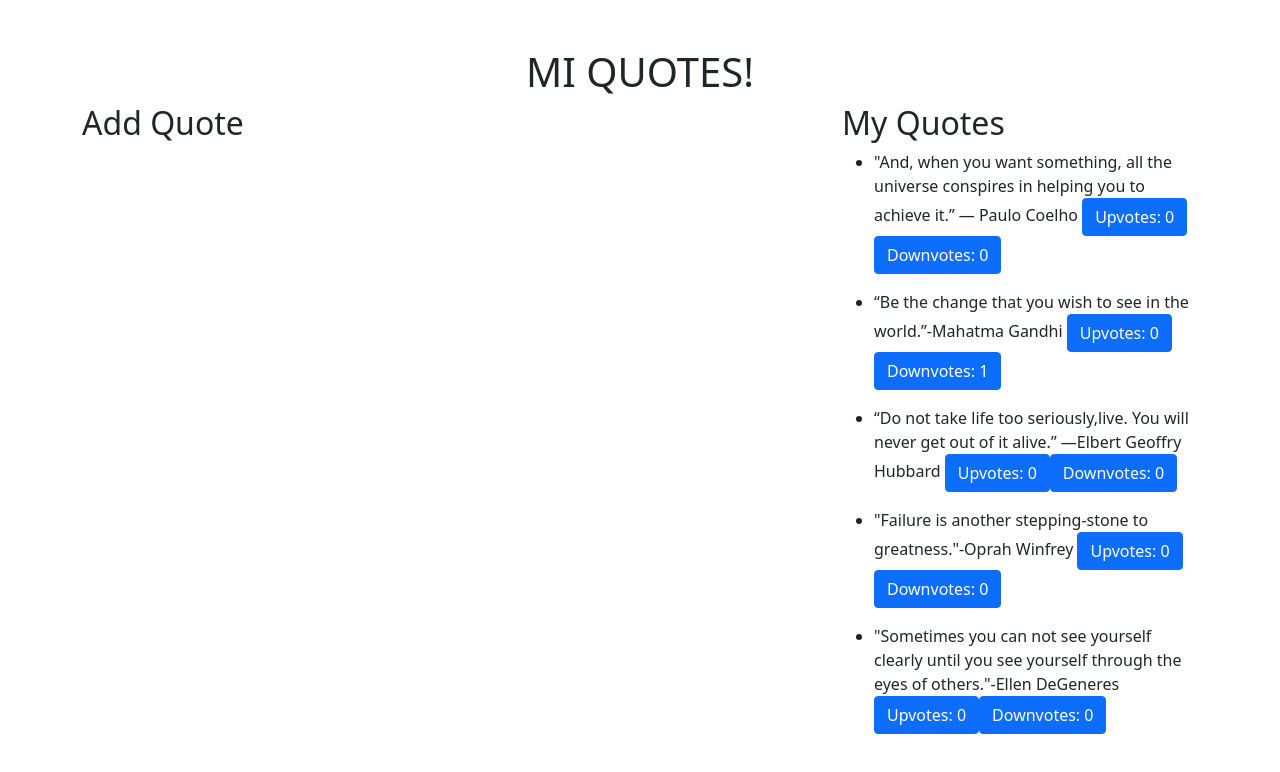
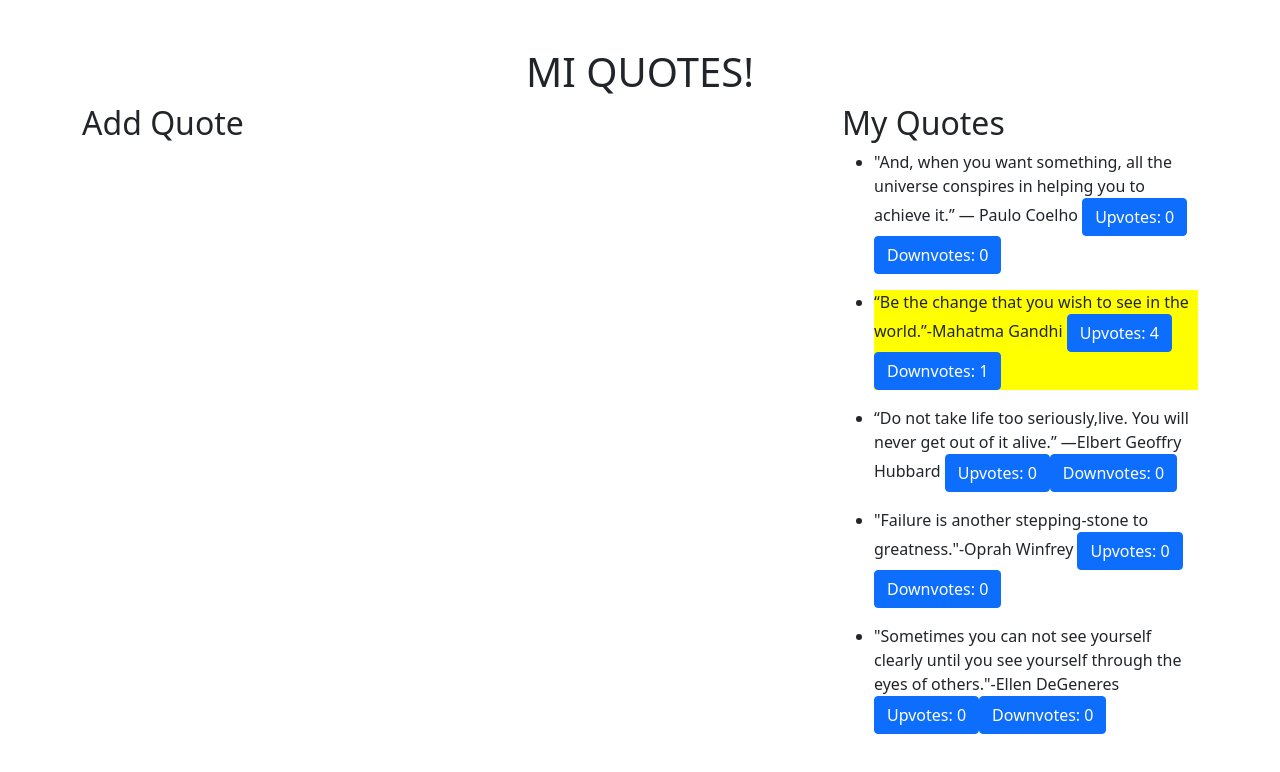
Before and after one commit to Wanjiru393/quotes-app, an Angular app: page / in a window 1280 px wide. Shown: the top 772 px of the page. Built offline with nearby package versions, Linux system fonts and the light colour scheme.

Commit message:
Implemented highlight logic

```diff
--- a/src/app/quotes/quotes.component.html
+++ b/src/app/quotes/quotes.component.html
@@ -1,7 +1,7 @@
 <ul *ngFor="let quote of quotes">
     <div *ngIf="quote.upvotes == highest; then highlight else empty"></div>
     <ng-template #highlight>
-         <li>{{quote.quote}} <span class="btn btn-primary ml-3">Upvotes: {{quote.upvotes}}</span ><span class="btn btn-primary ml-3">Downvotes: {{quote.downvotes}}</span></li>
+         <li appHighlight>{{quote.quote}} <span class="btn btn-primary ml-3">Upvotes: {{quote.upvotes}}</span ><span class="btn btn-primary ml-3">Downvotes: {{quote.downvotes}}</span></li>
     </ng-template>
     <ng-template #empty>
         <li>{{quote.quote}} <span class="btn btn-primary ml-3">Upvotes: {{quote.upvotes}}</span ><span class="btn btn-primary ml-3">Downvotes: {{quote.downvotes}}</span></li>
--- a/src/app/quotes/quotes.component.ts
+++ b/src/app/quotes/quotes.component.ts
@@ -11,12 +11,15 @@ export class QuotesComponent implements OnInit {
 
   quotes: Quote[] =[
     new Quote(1,'"And, when you want something, all the universe conspires in helping you to achieve it.” — Paulo Coelho',0,0),
-    new Quote(2,'“Be the change that you wish to see in the world.”-Mahatma Gandhi',0,1),
+    new Quote(2,'“Be the change that you wish to see in the world.”-Mahatma Gandhi',4,1),
     new Quote(3,'“Do not take life too seriously,live. You will never get out of it alive.” —Elbert Geoffry Hubbard',0,0),
     new Quote(4,'"Failure is another stepping-stone to greatness."-Oprah Winfrey',0,0),
     new Quote(5,'"Sometimes you can not see yourself clearly until you see yourself through the eyes of others."-Ellen DeGeneres',0,0)
 
   ]
+
+  arr: number[] =this.quotes.map(quote=>quote.upvotes)
+  highest = Math.max(...this.arr)
 
   constructor() { }
 
```
